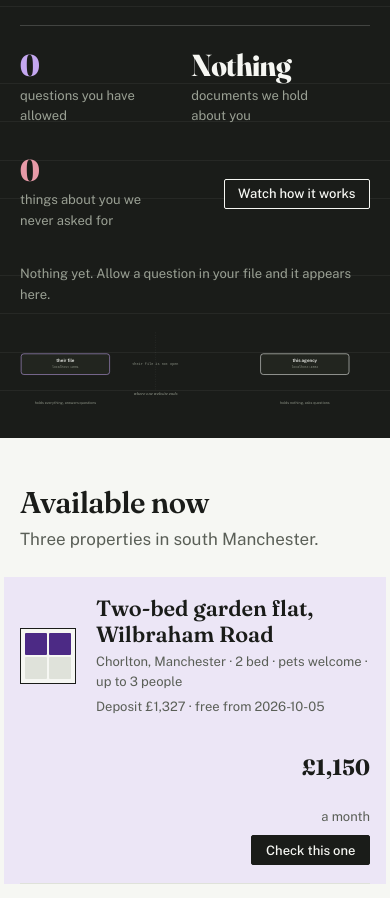
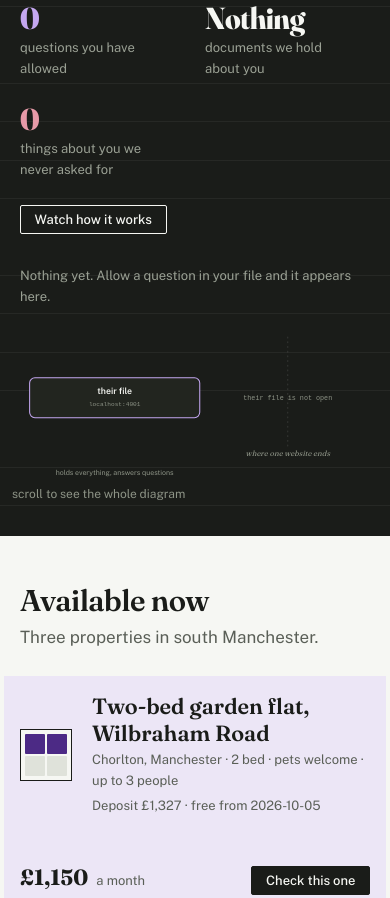
Before and after one commit to Sathvik-1007/vouchsafe, a website with bundled scripts: page host/index.html in a window 390 px wide. Shown: the part 694-1592 px from the top of the page. Built offline with nearby package versions, Linux system fonts and the light colour scheme.

Commit message:
design: make it hold up on a phone
A 390px capture showed three defects a desktop screenshot cannot: the stage
figures flex-wrapped into orphans with a number on one line and its label on the
next, the 1200-unit graph was squeezed into illegibility, and long tool
identifiers collided across a two-column list.

- figures become a two-column grid so each number keeps its own label
- the graph holds a legible minimum width and scrolls inside its own container,
  so the page itself still never scrolls sideways
- the price moves beside the property rather than under its own card
- two columns of tool names only once there is room for two full names

97 tests, 0 failures.

```diff
--- a/host/index.html
+++ b/host/index.html
@@ -106,7 +106,7 @@
     <p class="lede">Six are ours and describe the property. The rest are yours, borrowed
       one question at a time, and they exist only while you allow them.
       <span id="tool-count"></span></p>
-    <ul class="plain" id="tool-list" style="columns:2;column-gap:2.5rem"></ul>
+    <ul class="plain tool-columns" id="tool-list"></ul>
   </section>
 
 </main>
--- a/host/ui/base.css
+++ b/host/ui/base.css
@@ -740,3 +740,87 @@ hr.rule { border: 0; border-top: 1px solid var(--rule-soft); margin: 2rem 0; }
     top: 1.25rem;
   }
 }
+
+/* ---- narrow screens ----------------------------------------------------- */
+
+@media (max-width: 46rem) {
+  /*
+   * The figures are a row of three claims. Flex-wrapping them produced orphans:
+   * a number on one line and its label on the next, with the button wedged
+   * between. A two-column grid keeps each number with its own label.
+   */
+  .stage-figures {
+    display: grid;
+    grid-template-columns: repeat(2, minmax(0, 1fr));
+    gap: 1.5rem 1.25rem;
+  }
+
+  .stage-figures > :last-child {
+    grid-column: 1 / -1;
+    margin-left: 0 !important;
+  }
+
+  .stage-figure-label { max-width: none; }
+
+  /*
+   * The graph is 1200 units wide and unreadable squeezed into 390px. Rather
+   * than shrink it into illegibility or drop it, it keeps a legible minimum and
+   * scrolls inside its own container, so the page itself never scrolls sideways.
+   */
+  .graph-frame {
+    overflow-x: auto;
+    -webkit-overflow-scrolling: touch;
+    scrollbar-width: thin;
+  }
+
+  .graph-frame svg {
+    min-width: 44rem;
+  }
+
+  .graph-frame::after {
+    content: 'scroll to see the whole diagram';
+    display: block;
+    font-size: var(--t-xs);
+    color: #8d9386;
+    padding-top: 0.4rem;
+  }
+
+  .stage-claim { font-size: clamp(2rem, 9vw, 2.6rem); }
+
+  /* The price belongs beside the property, not stranded under its own card. */
+  .listing {
+    grid-template-columns: 3.25rem minmax(0, 1fr);
+    row-gap: 0.75rem;
+  }
+
+  .listing > :last-child {
+    grid-column: 1 / -1;
+    display: flex;
+    align-items: baseline;
+    gap: 0.5rem;
+    text-align: left;
+  }
+
+  .listing > :last-child .listing-meta { margin: 0; }
+  .listing > :last-child button { margin-left: auto; }
+}
+
+/*
+ * Tool names are long identifiers that must not be broken or clipped. Two
+ * columns only once there is genuinely room for two full names; below that the
+ * names collided with the next column.
+ */
+.tool-columns {
+  columns: 1;
+}
+
+@media (min-width: 52rem) {
+  .tool-columns {
+    columns: 2;
+    column-gap: 2.5rem;
+  }
+}
+
+.tool-columns > li {
+  break-inside: avoid;
+}
--- a/vault/ui/base.css
+++ b/vault/ui/base.css
@@ -740,3 +740,87 @@ hr.rule { border: 0; border-top: 1px solid var(--rule-soft); margin: 2rem 0; }
     top: 1.25rem;
   }
 }
+
+/* ---- narrow screens ----------------------------------------------------- */
+
+@media (max-width: 46rem) {
+  /*
+   * The figures are a row of three claims. Flex-wrapping them produced orphans:
+   * a number on one line and its label on the next, with the button wedged
+   * between. A two-column grid keeps each number with its own label.
+   */
+  .stage-figures {
+    display: grid;
+    grid-template-columns: repeat(2, minmax(0, 1fr));
+    gap: 1.5rem 1.25rem;
+  }
+
+  .stage-figures > :last-child {
+    grid-column: 1 / -1;
+    margin-left: 0 !important;
+  }
+
+  .stage-figure-label { max-width: none; }
+
+  /*
+   * The graph is 1200 units wide and unreadable squeezed into 390px. Rather
+   * than shrink it into illegibility or drop it, it keeps a legible minimum and
+   * scrolls inside its own container, so the page itself never scrolls sideways.
+   */
+  .graph-frame {
+    overflow-x: auto;
+    -webkit-overflow-scrolling: touch;
+    scrollbar-width: thin;
+  }
+
+  .graph-frame svg {
+    min-width: 44rem;
+  }
+
+  .graph-frame::after {
+    content: 'scroll to see the whole diagram';
+    display: block;
+    font-size: var(--t-xs);
+    color: #8d9386;
+    padding-top: 0.4rem;
+  }
+
+  .stage-claim { font-size: clamp(2rem, 9vw, 2.6rem); }
+
+  /* The price belongs beside the property, not stranded under its own card. */
+  .listing {
+    grid-template-columns: 3.25rem minmax(0, 1fr);
+    row-gap: 0.75rem;
+  }
+
+  .listing > :last-child {
+    grid-column: 1 / -1;
+    display: flex;
+    align-items: baseline;
+    gap: 0.5rem;
+    text-align: left;
+  }
+
+  .listing > :last-child .listing-meta { margin: 0; }
+  .listing > :last-child button { margin-left: auto; }
+}
+
+/*
+ * Tool names are long identifiers that must not be broken or clipped. Two
+ * columns only once there is genuinely room for two full names; below that the
+ * names collided with the next column.
+ */
+.tool-columns {
+  columns: 1;
+}
+
+@media (min-width: 52rem) {
+  .tool-columns {
+    columns: 2;
+    column-gap: 2.5rem;
+  }
+}
+
+.tool-columns > li {
+  break-inside: avoid;
+}
```
